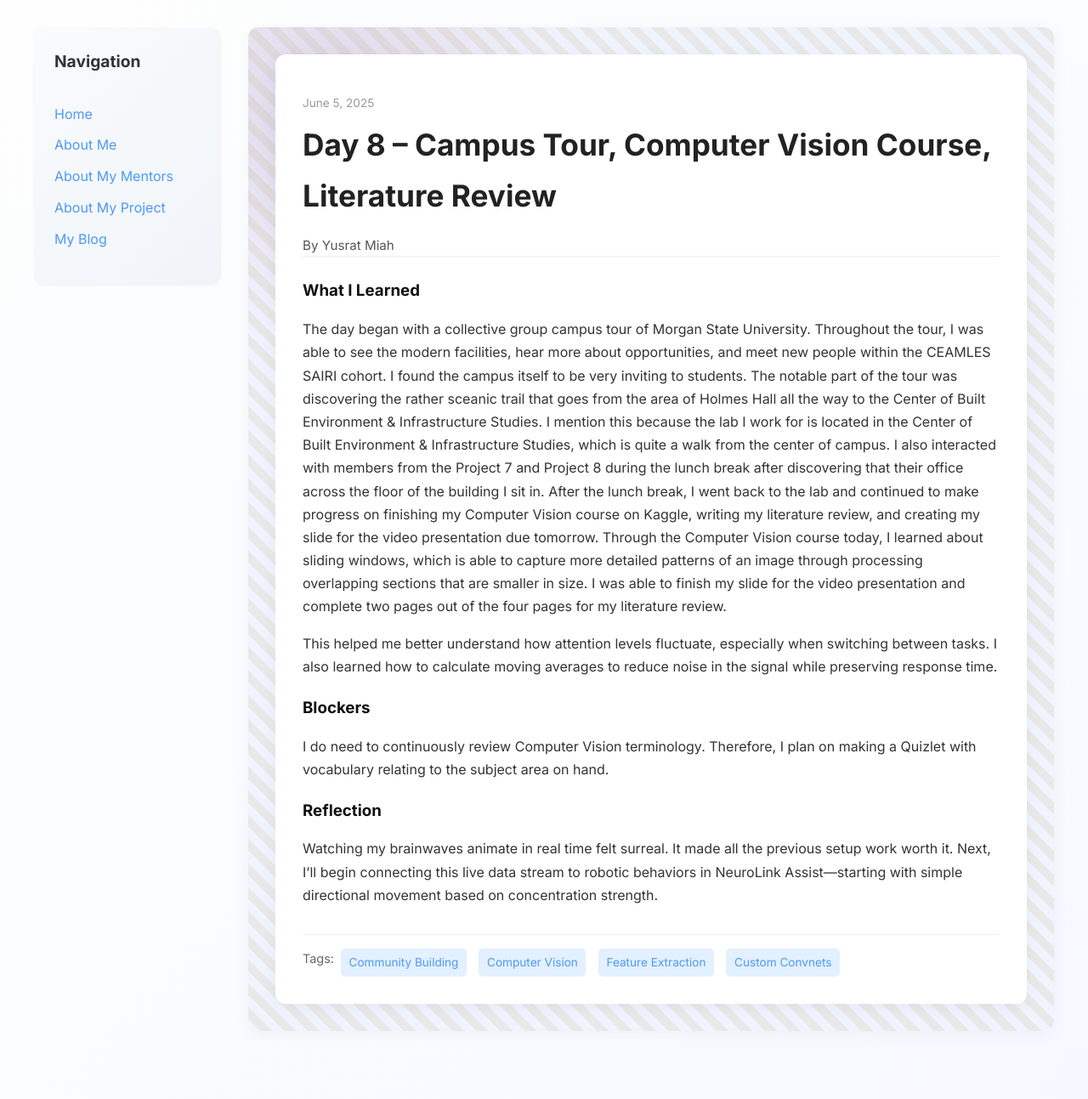
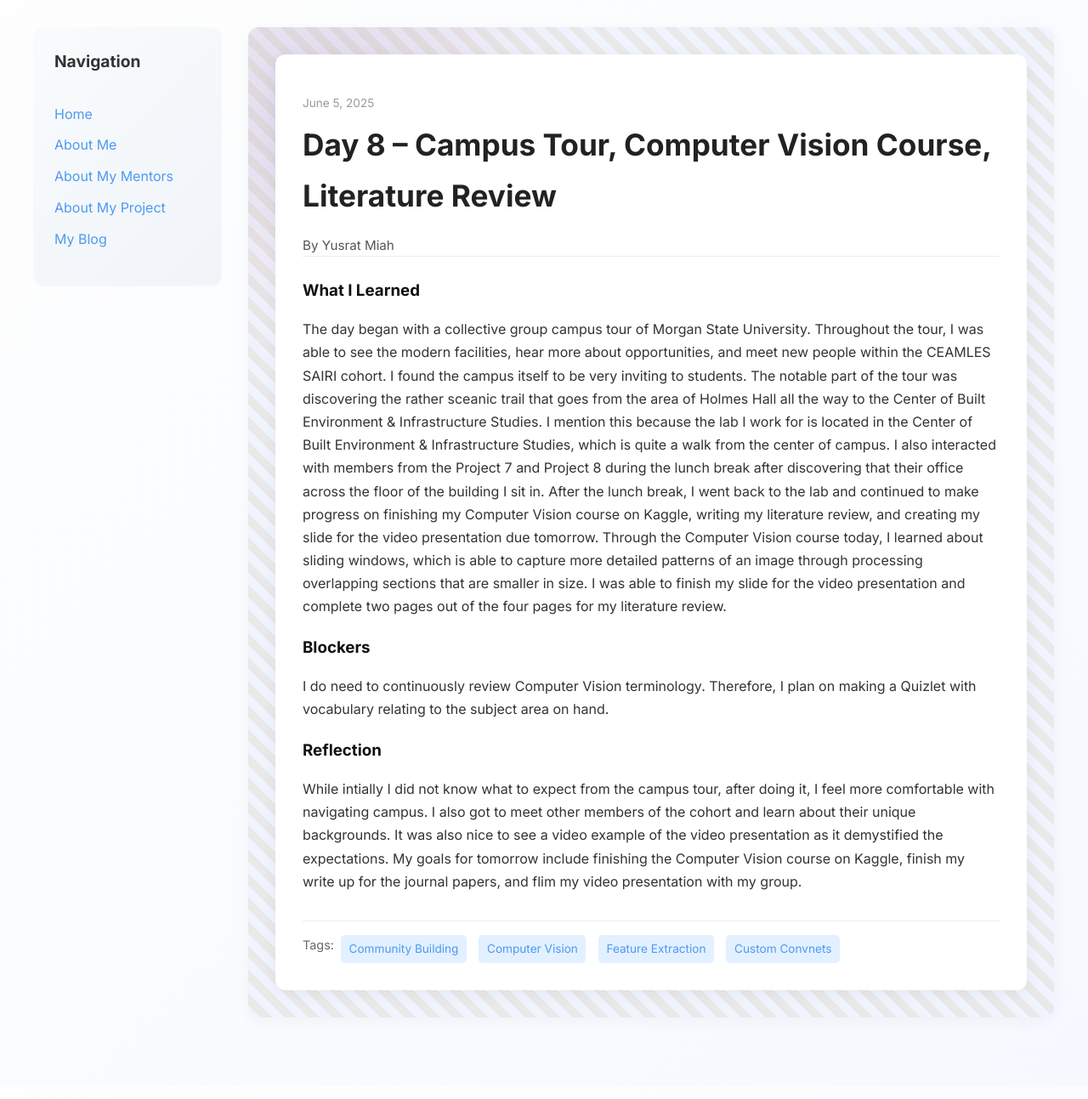
Before and after one commit to yusratmiah/yusratmiah.github.io, a Jekyll site: the page built from _posts/2025-06-05-day-8.md, in a window 1280 px wide. Shown: the whole page at 85% size. Built offline with Jekyll 4.4.1, drawn with Linux system fonts in a browser that asks for light colours.

Commit message:
Update 2025-06-05-day-8.md

```diff
--- a/_posts/2025-06-05-day-8.md
+++ b/_posts/2025-06-05-day-8.md
@@ -9,11 +9,9 @@ tags: ["Community Building", "Computer Vision", "Feature Extraction", "Custom Co
 what_i_learned: |
   The day began with a collective group campus tour of Morgan State University. Throughout the tour, I was able to see the modern facilities, hear more about opportunities, and meet new people within the CEAMLES SAIRI cohort. I found the campus itself to be very inviting to students. The notable part of the tour was discovering the rather sceanic trail that goes from the area of Holmes Hall all the way to the Center of Built Environment & Infrastructure Studies. I mention this because the lab I work for is located in the Center of Built Environment & Infrastructure Studies, which is quite a walk from the center of campus. I also interacted with members from the Project 7 and Project 8 during the lunch break after discovering that their office across the floor of the building I sit in. After the lunch break, I went back to the lab and continued to make progress on finishing my Computer Vision course on Kaggle, writing my literature review, and creating my slide for the video presentation due tomorrow. Through the Computer Vision course today, I learned about sliding windows, which is able to capture more detailed patterns of an image through processing overlapping sections that are smaller in size. I was able to finish my slide for the video presentation and complete two pages out of the four pages for my literature review.
 
-  This helped me better understand how attention levels fluctuate, especially when switching between tasks. I also learned how to calculate moving averages to reduce noise in the signal while preserving response time.
-
 blockers: |
   I do need to continuously review Computer Vision terminology. Therefore, I plan on making a Quizlet with vocabulary relating to the subject area on hand.
 
 reflection: |
-  Watching my brainwaves animate in real time felt surreal. It made all the previous setup work worth it. Next, I’ll begin connecting this live data stream to robotic behaviors in NeuroLink Assist—starting with simple directional movement based on concentration strength.
+  While intially I did not know what to expect from the campus tour, after doing it, I feel more comfortable with navigating campus. I also got to meet other members of the cohort and learn about their unique backgrounds. It was also nice to see a video example of the video presentation as it demystified the expectations. My goals for tomorrow include finishing the Computer Vision course on Kaggle, finish my write up for the journal papers, and flim my video presentation with my group.
 ---
```
